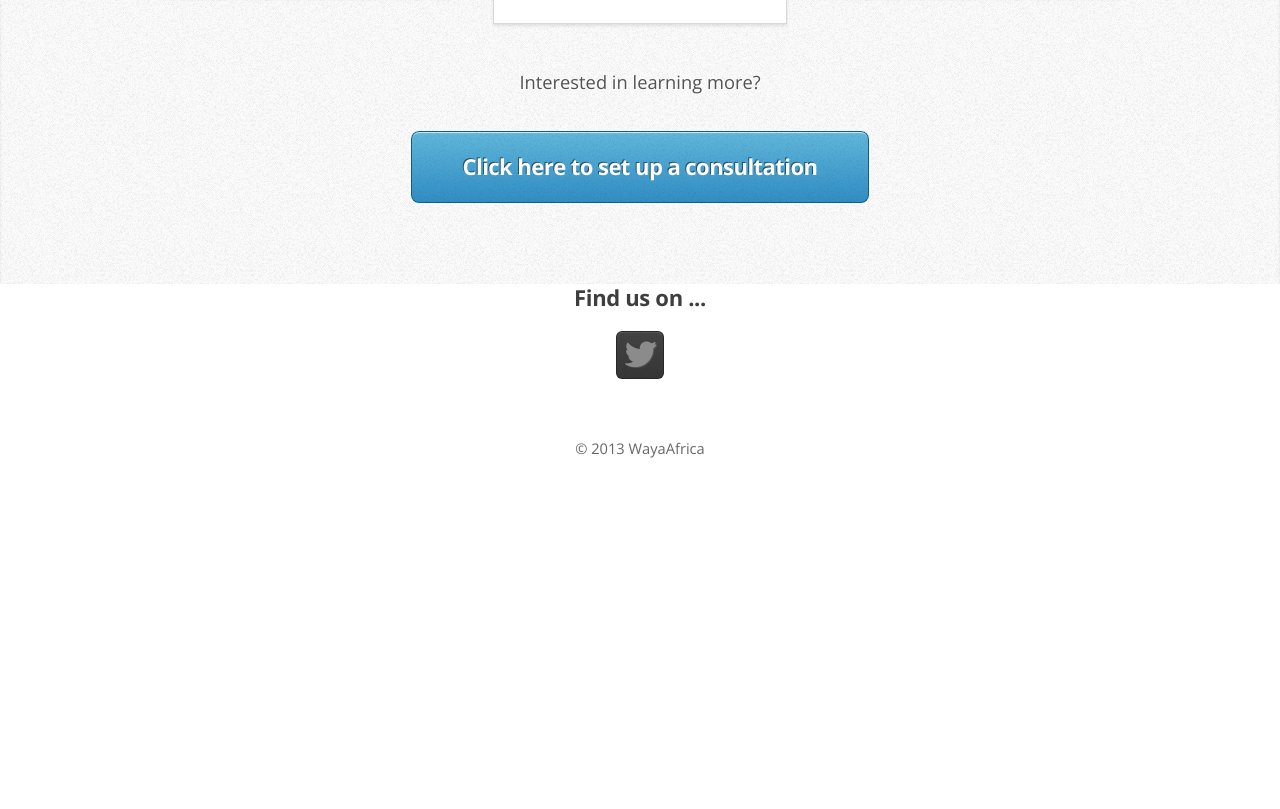
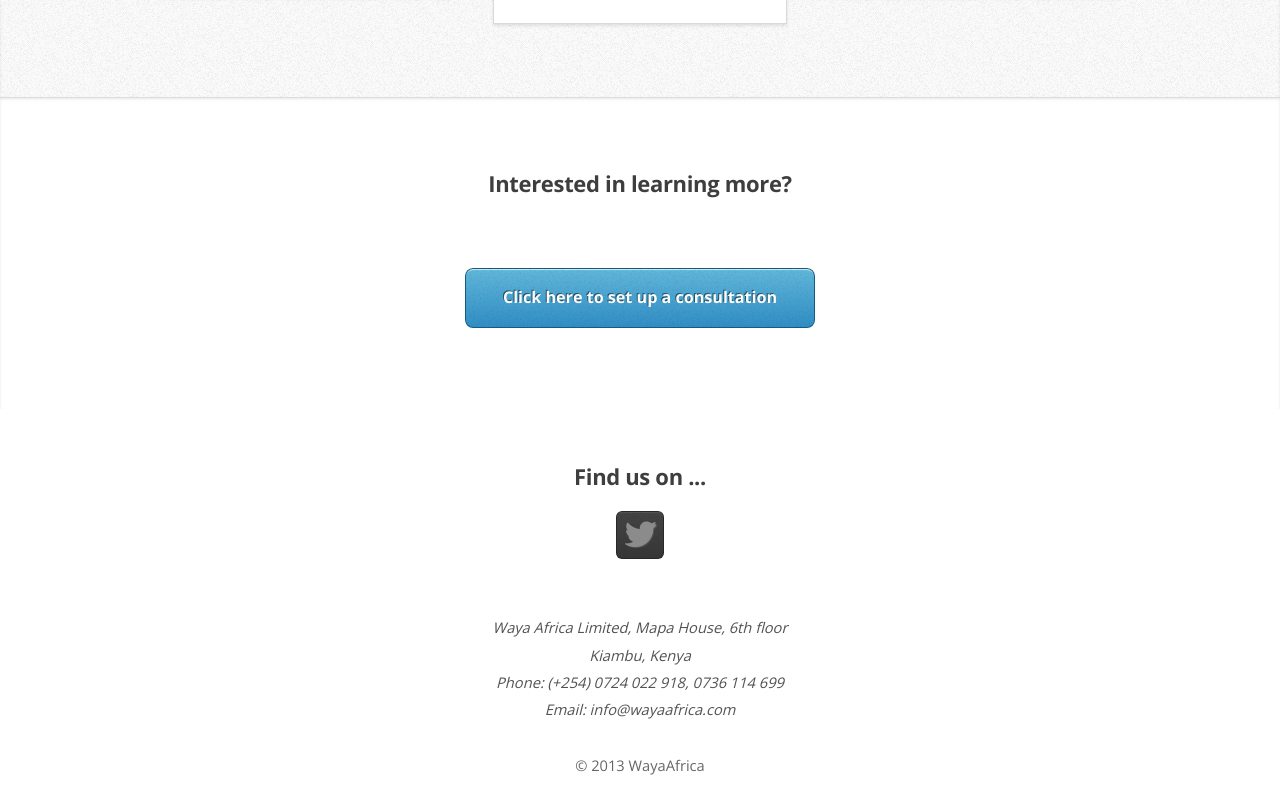
Before and after one commit to elliottwilkes/waya, a plain HTML site: page index.html in a window 1280 px wide. Shown: the part 987-1796 px from the top of the page. Before the commit the page ends 1479 px from the top, so only its background shows below. Drawn offline with nearby package versions, Linux system fonts and the light colour scheme.

Commit message:
adding contact details

```diff
--- a/index.html
+++ b/index.html
@@ -84,12 +84,17 @@
 							</div>
 						</div>
 					</div>
-					<footer>
-						<p>Interested in learning more?</p>
-						<a href="mailto:info@wayaafrica.com" class="button button-big">Click here to set up a consultation</a>
-					</footer>
-				</article>
+					</article>
 			</div> </div>
+					<div class="wrapper wrapper-style1">
+				<article id="contact">
+						<h3>Interested in learning more?</h3>
+						<div></div>
+						<br></br>
+						<a href="mailto:info@wayaafrica.com" class="button button-medium">Click here to set up a consultation</a>
+					</article>
+				</div>
+				<br></br>
 							<div class="row row-special">
 							<div class="12u">
 							<center>	<h3>Find us on ...</h3> </center>
@@ -118,6 +123,12 @@
 						</div>
 					</div>
 					<footer> <center>
+
+						<p> <i>Waya Africa Limited, Mapa House, 6th floor</br>
+							Kiambu, Kenya </br>
+							Phone: (+254) 0724 022 918, 0736 114 699 </br>
+							Email: info@wayaafrica.com</i>
+						</p>
 						<p id="copyright">
 							&copy; 2013 WayaAfrica</a>
 						</p> </center>
```
